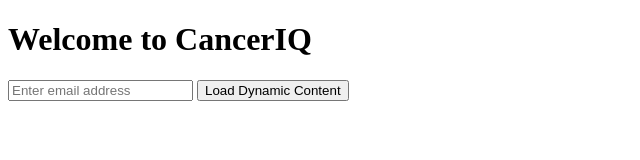
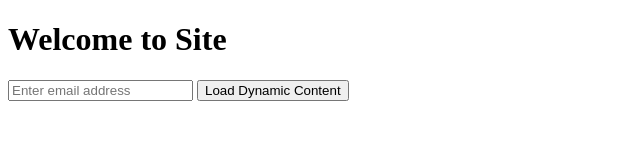
Before and after one commit to SandyDLR/test-dynamic, a plain HTML site: page index.html in a window 1280 px wide. Shown: the whole page, without its empty margins (0-640 px from the left). Drawn offline with Linux system fonts and the light colour scheme.

Commit message:
Update index.html

```diff
--- a/index.html
+++ b/index.html
@@ -14,7 +14,7 @@
 </head>
 <body>
     <div id="content">
-        <h1>Welcome to CancerIQ</h1>
+        <h1>Welcome to Site</h1>
         <p id="dynamicText"></p>
     </div>
 
```
